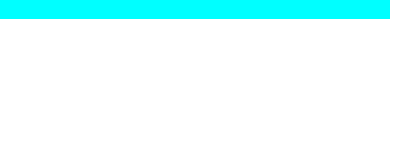
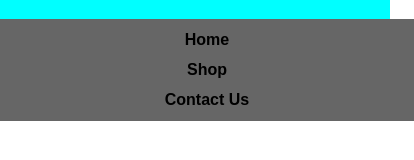
Before and after one commit to DemonT0P/DynamicUserInterfaces, a website built with Vite: page drop-down/src/index.html in a window 390 px wide. Both pictures are taken after a click on the picture 359 px from the left and 37 px from the top of the page. Shown: the part 56-216 px from the top of the page, 414 px wide, since content can reach past the window. Built offline with nearby package versions, Linux system fonts and the light colour scheme.

Commit message:
Added dropdown

```diff
--- a/drop-down/src/dropdown.js
+++ b/drop-down/src/dropdown.js
@@ -1,5 +1,24 @@
-export function showMenu(element) {
+import dropDownMenu from "../public/dropdown.svg";
+
+export function showMenu(element, menu) {
   element.addEventListener("click", () => {
     console.log("Deu bom");
+    menu.classList.toggle("show");
   });
 }
+
+export function dropdown() {
+  return `
+  <div class="dropdown">
+    <div class="dropdown__title">Website Title</div>
+    <div class="dropdown__menus">
+      <ul class="menus__itens">
+        <li>Home</li>
+        <li>Shop</li>
+        <li>Contact Us</li>
+      </li>
+    </div>
+    <img class="dropdown__logo" src="${dropDownMenu}">
+  </div>
+`;
+}
--- a/drop-down/src/main.js
+++ b/drop-down/src/main.js
@@ -1,20 +1,10 @@
 import "./style.css";
 import "./dropdown";
-import dropDownMenu from "../public/dropdown.svg";
-import { showMenu } from "./dropdown";
+import { showMenu, dropdown } from "./dropdown";
 
-document.querySelector("#app").innerHTML = `
-  <div class="dropdown">
-    <div class="dropdown__title">Website Title</div>
-    <div class="dropdown__menus">
-      <ul class="menus__itens">
-        <li>Home</li>
-        <li>Shop</li>
-        <li>Contact Us</li>
-      </li>
-    </div>
-    <img class="dropdown__logo" src="${dropDownMenu}">
-  </div>
-`;
+document.querySelector("#app").innerHTML = dropdown();
 
-showMenu(document.querySelector(".dropdown__logo"));
+showMenu(
+  document.querySelector(".dropdown__logo"),
+  document.querySelector(".dropdown__menus")
+);
--- a/drop-down/src/style.css
+++ b/drop-down/src/style.css
@@ -16,8 +16,7 @@ body {
   font-weight: bold;
   font-size: 18px;
 }
-.dropdown__menus {
-}
+
 .menus__itens {
   font-family: Arial, Helvetica, sans-serif;
   font-weight: bold;
@@ -33,7 +32,32 @@ body {
 
 @media (max-width: 550px) {
   .dropdown__menus {
+    position: absolute;
+    padding: 0px;
+    top: 75px;
+    left: 0px;
+    right: 0px;
+    margin: 0px;
     display: none;
+  }
+
+  .menus__itens {
+    margin: 0px;
+    padding: 0px;
+    font-family: Arial, Helvetica, sans-serif;
+    font-weight: bold;
+    list-style: none;
+    display: flex;
+    flex-direction: column;
+    align-items: center;
+    width: 100%;
+    gap: 12px;
+    padding: 12px;
+    background-color: #666;
+  }
+
+  .show {
+    display: block;
   }
 
   .dropdown__logo {
```
